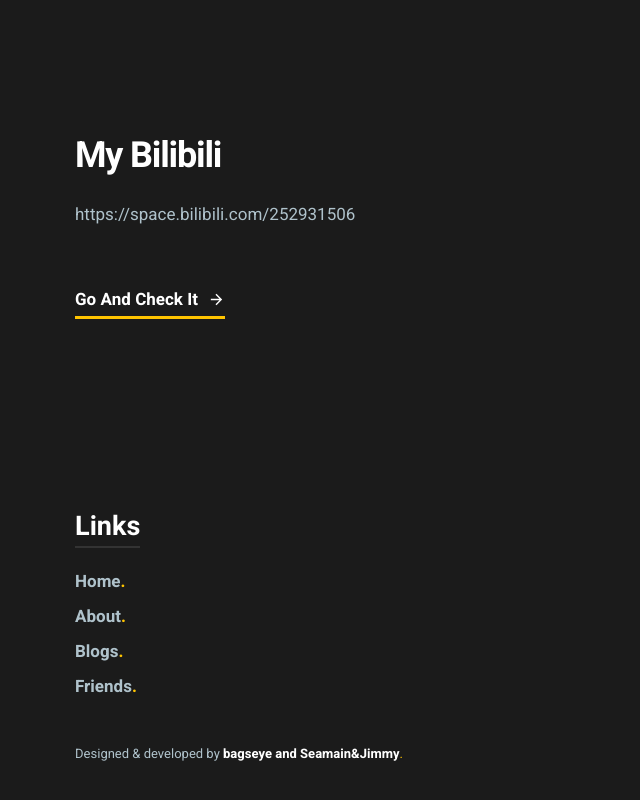
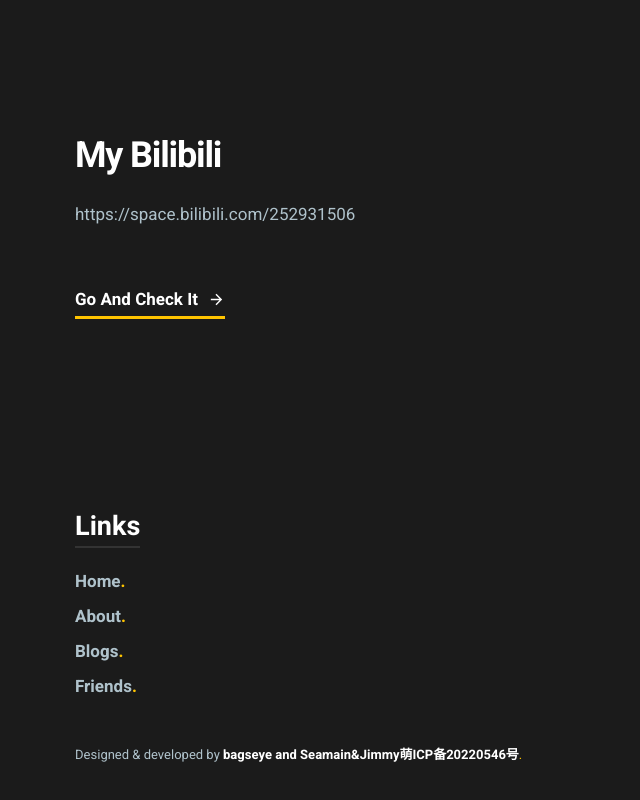
Before and after one commit to Seamain/My-blog, a Gatsby site: page /aboutme in a window 1280 px wide. Shown: the part 2288-3088 px from the top of the page, without its empty margins (0-640 px from the left). Built offline with nearby package versions, Linux system fonts and the light colour scheme; Gatsby itself is replaced by a stand-in of ours.

Commit message:
change 6

```diff
--- a/src/components/Footer/Footer.js
+++ b/src/components/Footer/Footer.js
@@ -122,6 +122,11 @@
             >
               bagseye and Seamain&Jimmy
             </a>
+
+            <a href="https://icp.gov.moe/?keyword=20220546"
+               target="_blank"
+            >萌ICP备20220546号
+            </a>
             <span>.</span>
           </p>
         </div>
```
